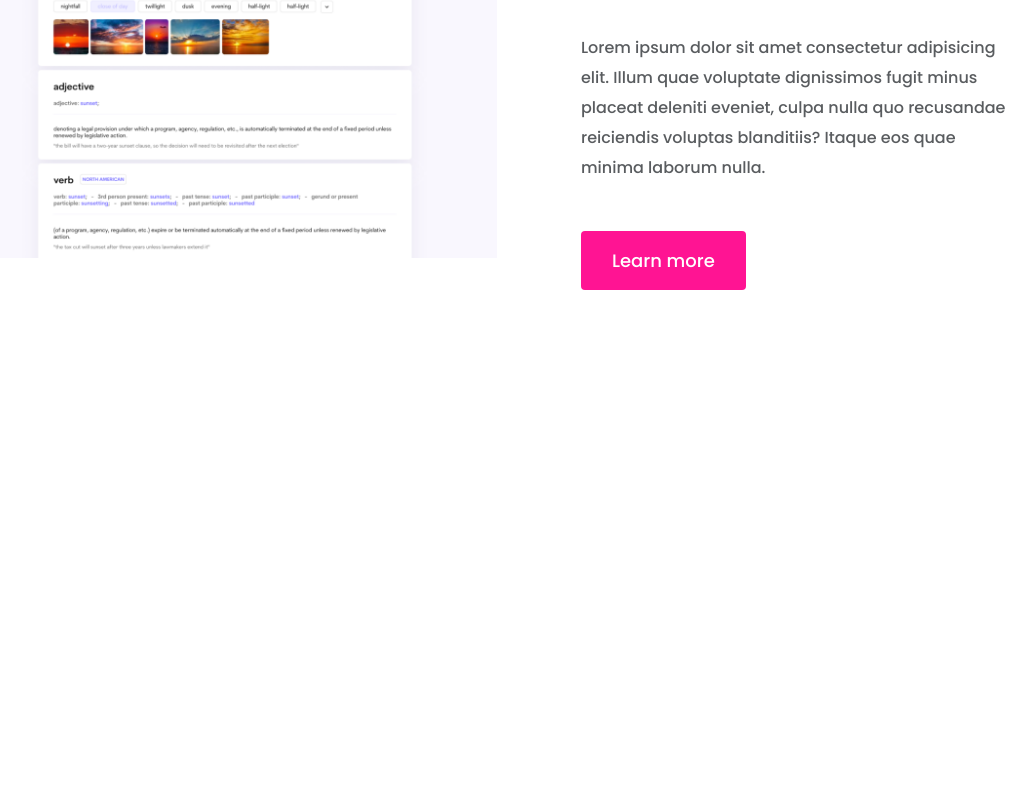
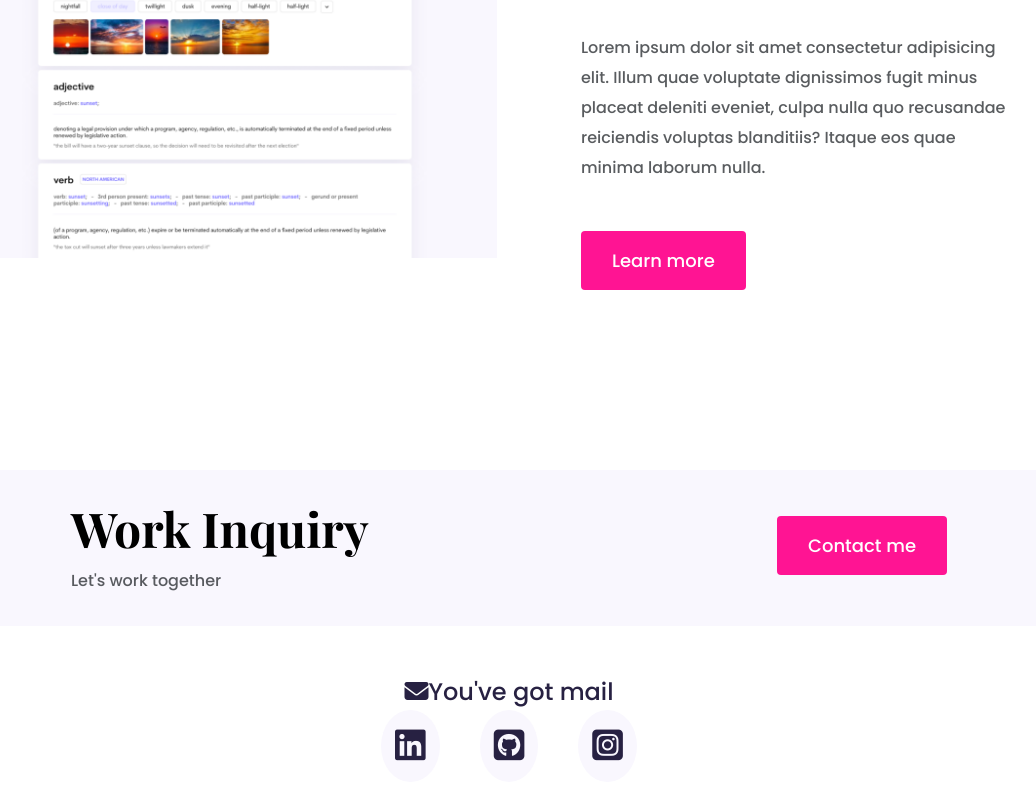
Before and after one commit to NicoletteSteenkamp/portfolio-project, a plain HTML site: page index.html in a window 1280 px wide. Shown: the part 2497-3297 px from the top of the page, without its empty margins (131-1167 px from the left). Before the commit the page ends 2955 px from the top, so only its background shows below. Drawn offline with nearby package versions, Linux system fonts and the light colour scheme.

Commit message:
added footer and did more css

```diff
--- a/index.html
+++ b/index.html
@@ -28,13 +28,13 @@
     <title>Project -Portfolio website for Nicolette Steenkamp</title>
   </head>
   <body>
-
     <div class="container">
       <nav class="d-flex justify-content-between">
         <div class="logo"><a href="/">N.Steenkamp</a></div>
         <ul>
           <li class="active">
-        <a href="/">Home</a></li>
+            <a href="/">Home</a>
+          </li>
           <li><a href="about.html">About</a></li>
           <li><a href="projects.html">Projects</a></li>
           <li><a href="contact.html">Contact</a></li>
@@ -73,10 +73,9 @@
         </div>
       </div>
       <div class="row mb-5">
-
         <div class="col">
           <div class="project-description">
-            <h2 class="mb-5">Weather App </h2>
+            <h2 class="mb-5">Weather App</h2>
             <p class="mb-5 text-muted">
               Lorem ipsum dolor sit amet consectetur adipisicing elit. Illum
               quae voluptate dignissimos fugit minus placeat deleniti eveniet,
@@ -88,21 +87,12 @@
           </div>
         </div>
         <div class="col d-none d-lg-block">
-          <img
-            src="images/weather.png"
-            class="img-fluid"
-            alt="weather app"
-          />
-
+          <img src="images/weather.png" class="img-fluid" alt="weather app" />
         </div>
       </div>
       <div class="row mb-5">
         <div class="col d-none d-lg-block">
-          <img
-            src="images/dictionary.png"
-            class="img-fluid"
-            alt="dictionary"
-          />
+          <img src="images/dictionary.png" class="img-fluid" alt="dictionary" />
         </div>
         <div class="col">
           <div class="project-description">
@@ -116,6 +106,40 @@
             <a href="/projects.html" class="btn btn-branding">Learn more</a>
           </div>
         </div>
-
+      </div>
+      <footer>
+        <div
+          class="contact-box d-flex justify-content-between mb-5 d-none d-md-flex"
+        >
+          <div>
+            <h4>Work Inquiry</h4>
+            <p class="text-muted">Let's work together</p>
+          </div>
+          <div>
+            <a href="contact.html" class="btn btn-branding mt-3">Contact me</a>
+          </div>
+        </div>
+        <div class="d-flex justify-content-center">
+          <span class="email-link"><i class="fa-solid fa-envelope"></i></span>
+          <a href="mailto:steenkampnicolette815@gmail" class="email-link">
+            You've got mail</a
+          >
+        </div>
+        <div class="social-links d-flex justify-content-center">
+          <a href="https://www.linkedin/in/nicolette-steenkamp" target="_blank"
+            ><i class="fa-brands fa-linkedin"></i
+          ></a>
+          <a href="https://github.com/NicoletteSteenkamp" target="_blank"
+            ><i class="fa-brands fa-square-github"></i
+          ></a>
+          <a
+            href="htpps://www.instagram.com/codedbyN.Steenkamp"
+            target="_blank"
+          >
+            <i class="fa-brands fa-square-instagram"></i
+          ></a>
+        </div>
+      </footer>
+    </div>
   </body>
 </html>
--- a/style.css
+++ b/style.css
@@ -88,6 +88,9 @@ h2 {
   font-size: 64px;
 }
 
+h4 {
+  font-size: 48px;
+}
 .content h3 {
   font-size: 24px;
   font-family: var(--secondary-font-family);
@@ -126,6 +129,41 @@ a {
   text-decoration: none;
   color: var(--maincolor);
 }
+
+footer {
+  margin: 60px 0;
+}
+footer .contact-box {
+  background: var(--altbackgroungcolor);
+  padding: 30px 120px;
+  border-radius: 10px;
+}
+
+footer .contact-box p {
+  margin: 0;
+}
+footer .email-link {
+  color: var(--maincolor);
+  font-size: 24px;
+}
+
+footer .email-link:hover {
+  color: var(--popofcolor);
+  transition: all 100ms ease-in-out;
+}
+footer .social-links a {
+  font-size: 35px;
+  color: var(--maincolor);
+  margin: 0px 20px;
+  background: var(--altbackgroungcolor);
+  padding: 10px 14px;
+  border-radius: 50%;
+}
+footer .social-links a:hover {
+  color: var(--popofcolor);
+  transition: all 100ms ease-in-out;
+}
+
 @media (max-width: 900px) {
   .project-description {
     padding: 0;
```
Also changed, not shown: about.html (+30 -0 lines), contact.html (+30 -0 lines), projects.html (+30 -0 lines). Lines whose indentation alone changed are shown as unchanged.
